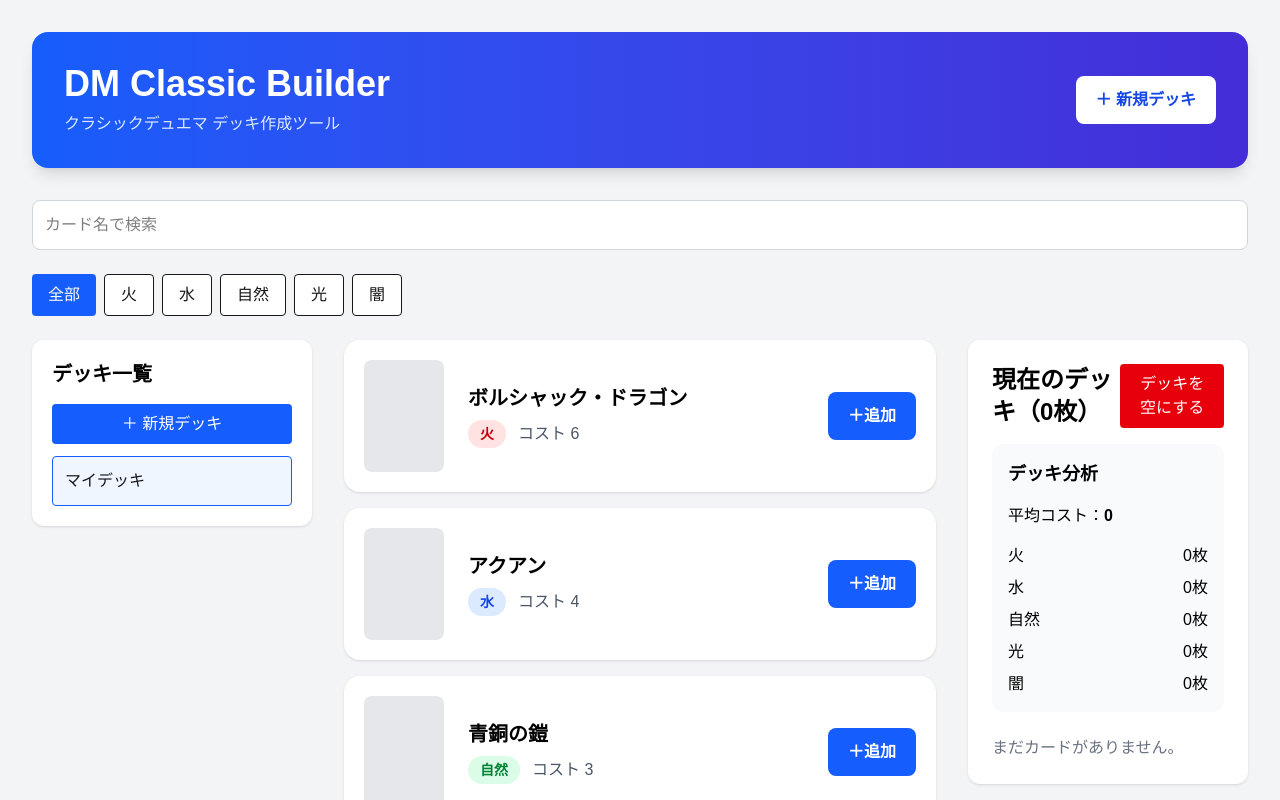
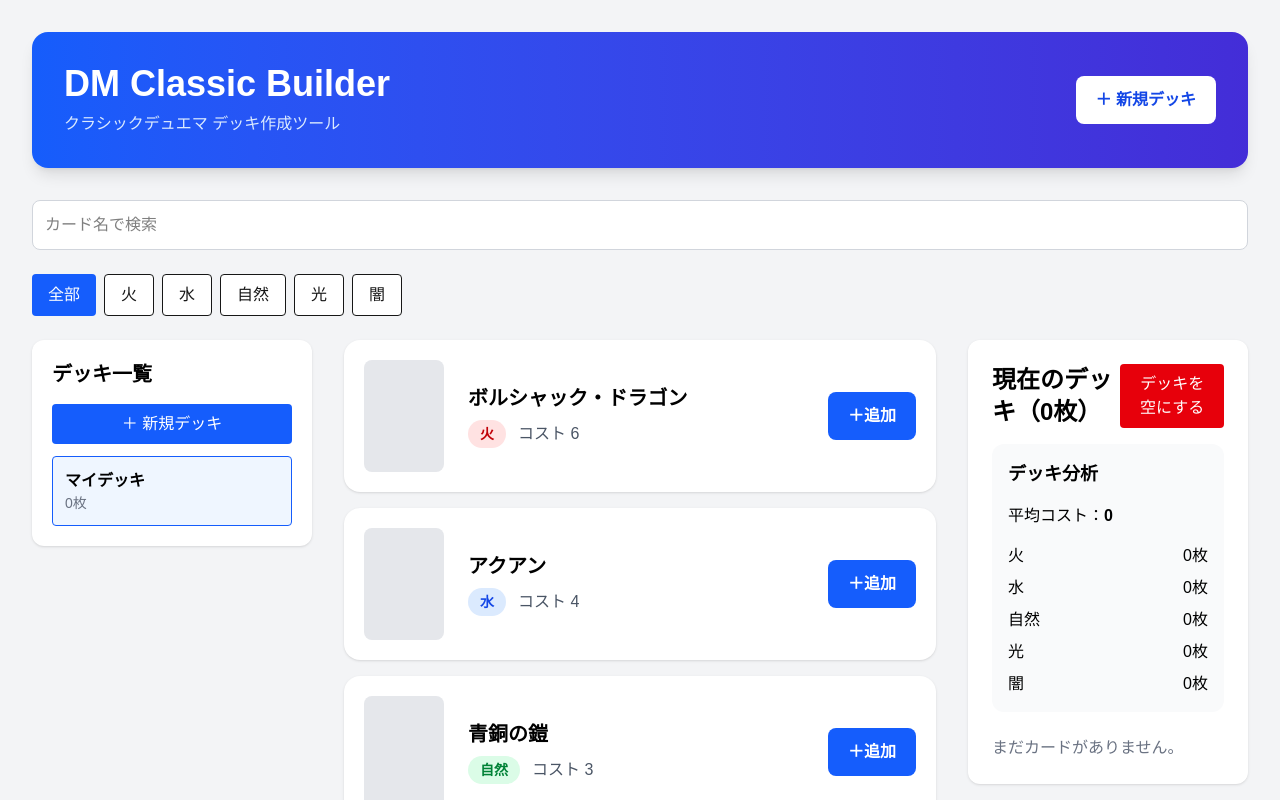
Before and after one commit to fujihiro-source/dm-classic-builder, a Next.js app: page /cards in a window 1280 px wide. Shown: the top 800 px of the page. Built offline with nearby package versions, Linux system fonts and the light colour scheme.

Commit message:
feat; add multi-deck management

```diff
--- a/src/app/cards/page.tsx
+++ b/src/app/cards/page.tsx
@@ -14,7 +14,10 @@ export default function CardsPage() {
   const [civilization, setCivilization] = useState("全部");
   const [decks, setDecks] = useState<Deck[]>([]);
   const [selectedDeckId, setSelectedDeckId] = useState("");
-  const [deck, setDeck] = useState<Card[]>([]);
+
+  const selectedDeck = decks.find((deck) => deck.id === selectedDeckId) ?? null;
+
+  const deck = selectedDeck?.cards ?? [];
 
   const filteredCards = cards.filter((card) => {
     const matchKeyword = card.name.includes(keyword);
@@ -29,57 +32,114 @@ export default function CardsPage() {
     const savedDecks = loadDecks();
 
     if (savedDecks.length > 0) {
-      setDeck(savedDecks[0].cards);
+      setDecks(savedDecks);
+      setSelectedDeckId(savedDecks[0].id);
+    } else {
+      const firstDeck: Deck = {
+        id: crypto.randomUUID(),
+        name: "マイデッキ",
+        ruleId: "classic2005",
+        cards: [],
+        createdAt: new Date().toISOString(),
+        updatedAt: new Date().toISOString(),
+      };
+
+      setDecks([firstDeck]);
+      setSelectedDeckId(firstDeck.id);
     }
   }, []);
 
   useEffect(() => {
-    const deckData: Deck = {
-      id: "default",
-      name: "マイデッキ",
-      ruleId: "classic2005",
-      cards: deck,
-      createdAt: new Date().toISOString(),
-      updatedAt: new Date().toISOString(),
-    };
-
-    saveDecks([deckData]);
-  }, [deck]);
+    if (decks.length > 0) {
+      saveDecks(decks);
+    }
+  }, [decks]);
 
   const addCard = (card: Card) => {
-    if (deck.length >= 40) {
+    if (!selectedDeck) return;
+
+    if (selectedDeck.cards.length >= 40) {
       alert("デッキは40枚までです！");
       return;
     }
 
-    const count = deck.filter((c) => c.id === card.id).length;
+    const count = selectedDeck.cards.filter((c) => c.id === card.id).length;
 
     if (count >= 4) {
       alert("同じカードは4枚までです！");
       return;
     }
 
-    setDeck([...deck, card]);
+    const updatedDecks = decks.map((d) =>
+      d.id === selectedDeckId
+        ? {
+            ...d,
+            cards: [...d.cards, card],
+            updatedAt: new Date().toISOString(),
+          }
+        : d,
+    );
+
+    setDecks(updatedDecks);
   };
 
   const removeCard = (name: string) => {
-    const index = deck.findIndex((card) => card.name === name);
+    if (!selectedDeck) return;
+
+    const cards = [...selectedDeck.cards];
+
+    const index = cards.findIndex((card) => card.name === name);
 
     if (index === -1) return;
 
-    const newDeck = [...deck];
-    newDeck.splice(index, 1);
+    cards.splice(index, 1);
 
-    setDeck(newDeck);
+    const updatedDecks = decks.map((d) =>
+      d.id === selectedDeckId
+        ? {
+            ...d,
+            cards,
+            updatedAt: new Date().toISOString(),
+          }
+        : d,
+    );
+
+    setDecks(updatedDecks);
   };
 
   const clearDeck = () => {
-    setDeck([]);
+    const updatedDecks = decks.map((d) =>
+      d.id === selectedDeckId
+        ? {
+            ...d,
+            cards: [],
+            updatedAt: new Date().toISOString(),
+          }
+        : d,
+    );
+
+    setDecks(updatedDecks);
+  };
+
+  const createDeck = () => {
+    const newDeck: Deck = {
+      id: crypto.randomUUID(),
+      name: `デッキ${decks.length + 1}`,
+      ruleId: "classic2005",
+      cards: [],
+      createdAt: new Date().toISOString(),
+      updatedAt: new Date().toISOString(),
+    };
+
+    const updatedDecks = [...decks, newDeck];
+
+    setDecks(updatedDecks);
+    setSelectedDeckId(newDeck.id);
   };
 
   return (
     <main className="min-h-screen bg-gray-100 p-8">
-      <Header />
+      <Header onCreateDeck={createDeck} />
 
       <input
         type="text"
@@ -108,7 +168,12 @@ export default function CardsPage() {
       <div className="grid grid-cols-4 gap-8">
         {/* 左：デッキ一覧 */}
         <div>
-          <DeckList selectedDeck="default" />
+          <DeckList
+            decks={decks}
+            selectedDeckId={selectedDeckId}
+            onSelect={setSelectedDeckId}
+            onCreate={createDeck}
+          />
         </div>
 
         {/* 中央：カード一覧 */}
--- a/src/components/DeckList.tsx
+++ b/src/components/DeckList.tsx
@@ -1,23 +1,46 @@
+import type { Deck } from "@/types";
+
 type Props = {
-  selectedDeck: string;
+  decks: Deck[];
+  selectedDeckId: string;
+  onSelect: (id: string) => void;
+  onCreate: () => void;
 };
 
-export default function DeckList({ selectedDeck }: Props) {
+export default function DeckList({
+  decks,
+  selectedDeckId,
+  onSelect,
+  onCreate,
+}: Props) {
   return (
     <div className="rounded-xl bg-white p-5 shadow">
       <h2 className="mb-4 text-xl font-bold text-black">デッキ一覧</h2>
 
-      <button className="mb-3 w-full rounded bg-blue-600 py-2 text-white">
+      <button
+        onClick={onCreate}
+        className="mb-3 w-full rounded bg-blue-600 py-2 text-white hover:bg-blue-700"
+      >
         ＋ 新規デッキ
       </button>
 
-      <button
-        className={`w-full rounded border p-3 text-left ${
-          selectedDeck === "default" ? "border-blue-600 bg-blue-50" : "bg-white"
-        }`}
-      >
-        マイデッキ
-      </button>
+      <div className="space-y-2">
+        {decks.map((deck) => (
+          <button
+            key={deck.id}
+            onClick={() => onSelect(deck.id)}
+            className={`w-full rounded border p-3 text-left transition ${
+              selectedDeckId === deck.id
+                ? "border-blue-600 bg-blue-50"
+                : "bg-white hover:bg-gray-50"
+            }`}
+          >
+            <div className="font-semibold text-black">{deck.name}</div>
+
+            <div className="text-sm text-gray-500">{deck.cards.length}枚</div>
+          </button>
+        ))}
+      </div>
     </div>
   );
 }
--- a/src/components/Header.tsx
+++ b/src/components/Header.tsx
@@ -1,22 +1,29 @@
 import Link from "next/link";
 
-export default function Header() {
+type Props = {
+  onCreateDeck?: () => void;
+};
+
+export default function Header({ onCreateDeck }: Props) {
   return (
     <header className="mb-8 rounded-2xl bg-gradient-to-r from-blue-600 to-indigo-700 p-8 text-white shadow-lg">
       <div className="flex items-center justify-between">
         <div>
           <h1 className="text-4xl font-extrabold">DM Classic Builder</h1>
+
           <p className="mt-2 text-blue-100">
             クラシックデュエマ デッキ作成ツール
           </p>
         </div>
 
-        <Link
-          href="/deck/new"
-          className="rounded-lg bg-white px-5 py-3 font-semibold text-blue-700 transition hover:bg-blue-50"
-        >
-          ＋ 新規デッキ
-        </Link>
+        <nav>
+          <button
+            onClick={onCreateDeck}
+            className="rounded-lg bg-white px-5 py-3 font-semibold text-blue-700 transition hover:bg-blue-50"
+          >
+            ＋ 新規デッキ
+          </button>
+        </nav>
       </div>
     </header>
   );
```
